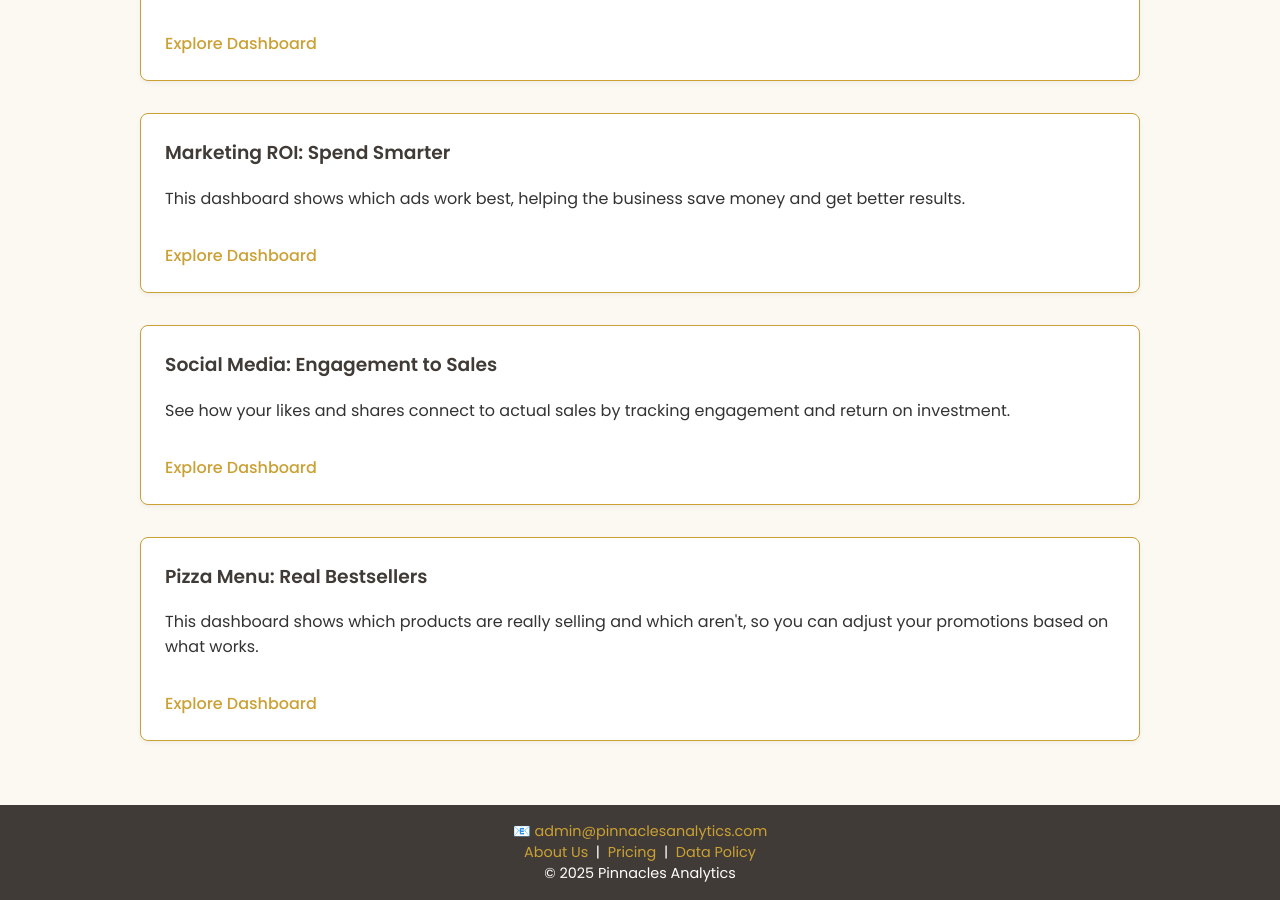
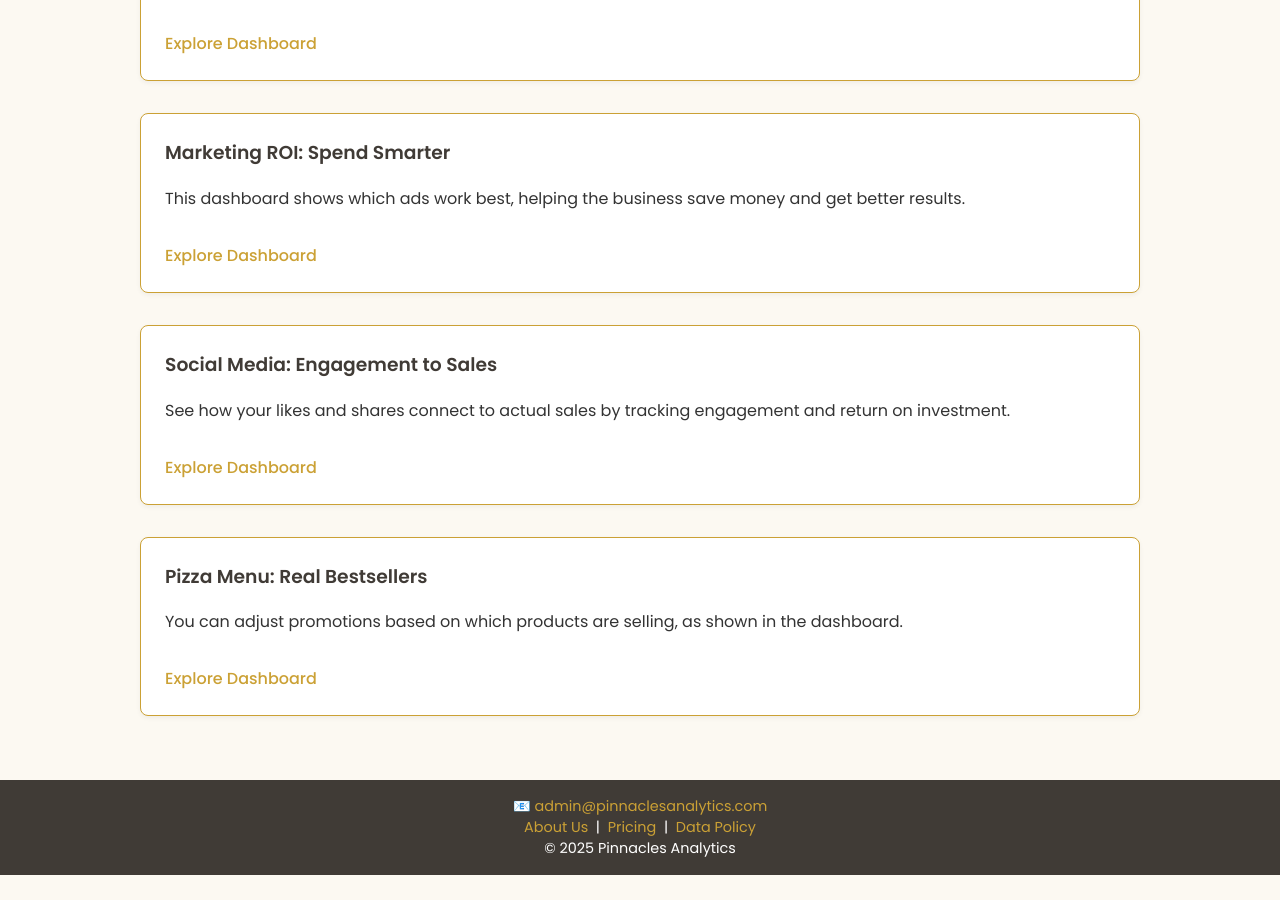
Before and after one commit to lyven81/pinnacles-learning-website, a Jekyll site: the page dashboard.html, which Jekyll copies as it is, in a window 1280 px wide and 900 px high, scrolled down 764 px. Built offline with Jekyll 4.4.1, drawn with Linux system fonts in a browser that asks for light colours; after the commit the page ends 1639 px from its top, so only the background shows below that.

Commit message:
Update dashboard.html

```diff
--- a/dashboard.html
+++ b/dashboard.html
@@ -109,7 +109,7 @@
 
       <div class="case-card">
         <h3>Pizza Menu: Real Bestsellers</h3>
-        <p>This dashboard shows which products are really selling and which aren't, so you can adjust your promotions based on what works.</p>
+        <p>You can adjust promotions based on which products are selling, as shown in the dashboard.</p>
         <a href="http://www.pinnaclesanalytics.com/dashboard/dashboard-6.html">Explore Dashboard</a>
       </div>
     </div>
```
